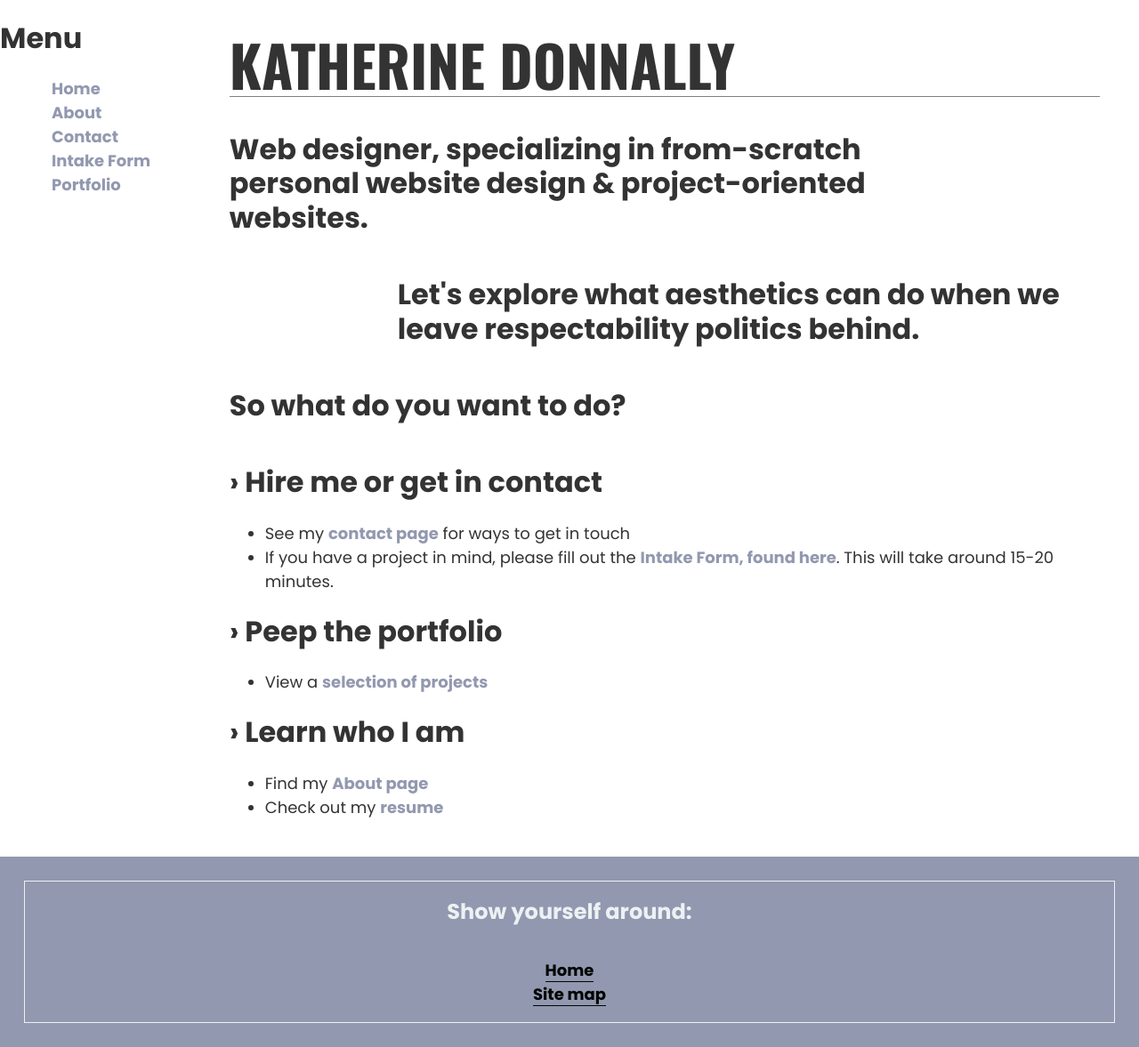
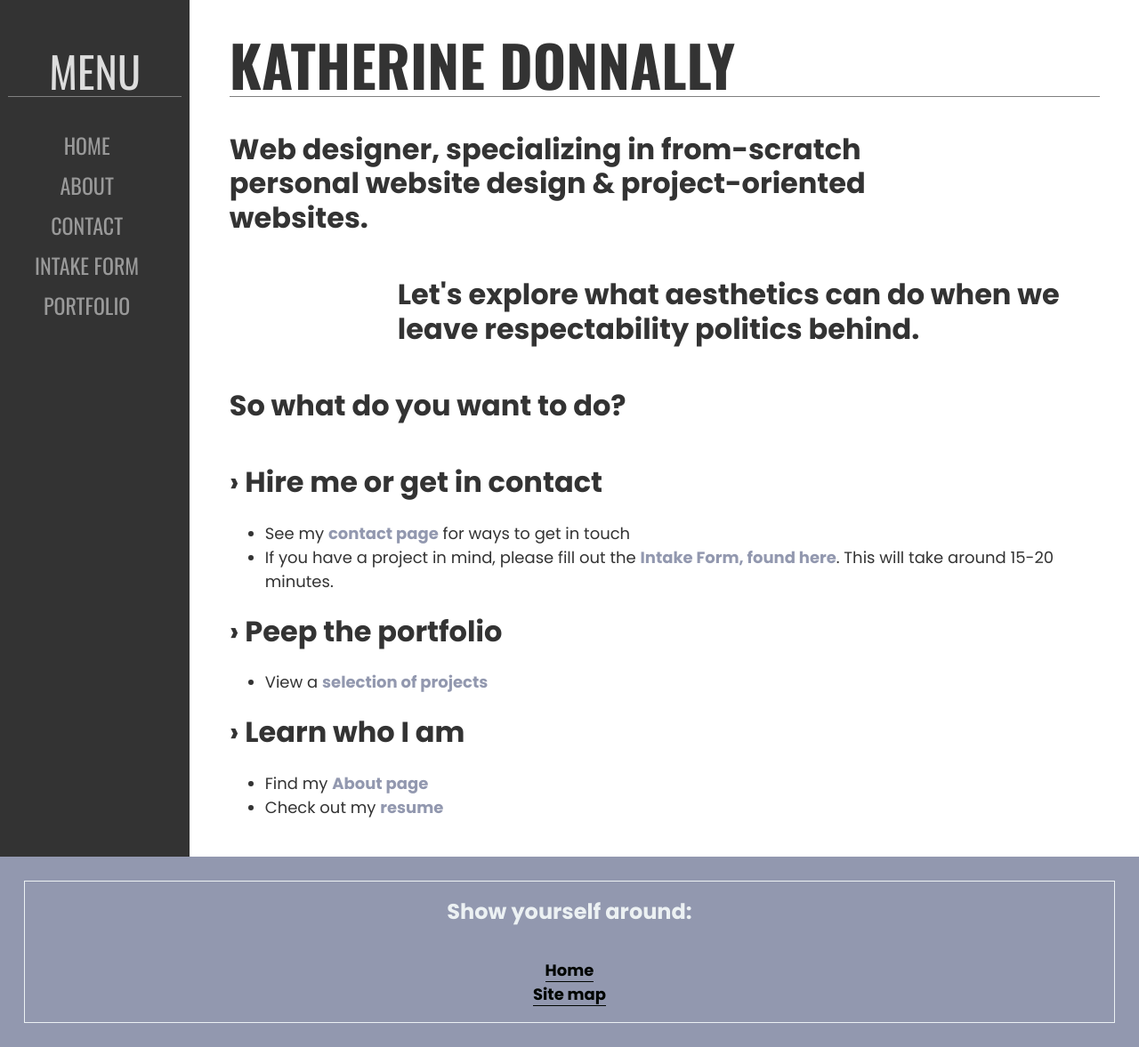
Before and after one commit to kbdonnally/katherinedoes.design, a Jekyll site: the page built from pages/real/new-home.html, in a window 1280 px wide. Shown: the whole page at 89% size. Built offline with Jekyll 4.4.1, drawn with Linux system fonts in a browser that asks for light colours.

Commit message:
Create file for new navigation & import it; set up basics on fxns
- Can change back and forth from vertical to horizontal just with
  CSS which is pretty cool!!

```diff
--- /dev/null
+++ b/assets/css/_sass/_nav/_new-nav.scss
@@ -0,0 +1,76 @@
+/* New Vertical Navigation: */
+
+.vertical-nav-wrapper {
+	grid-area: nav;
+	display: flex;
+	justify-content: flex-end;
+	height: 60px;
+	padding-top: 0;
+//	padding-right: 2rem;
+	background-color: $jet;
+	@media screen and (min-width: 600px) {
+		padding-right: 2rem;
+	}
+	@media screen and (min-width: 900px) {
+		flex-flow: column nowrap;
+		justify-content: flex-start;
+		height: 100%;
+		width: calc(100vw / 6);
+		padding-right: 0;
+	}
+}
+
+.vertical-nav__title {
+	position: relative;
+	padding: 0 4.167%;
+	h2 {
+		font-size: 3rem;
+		font-weight: 400;
+		line-height: 1;
+		margin: 0;
+		margin-top: 3.5rem;
+		padding-bottom: .25rem;
+		font-family: 'Oswald', sans-serif;
+		color: #ddd;
+		text-transform: uppercase;
+		text-align: center;
+		border-bottom: 1px solid $halfgray;
+	}
+	@media screen and (max-width: 899px) {
+		h2 {
+			display: none;
+		}
+	}
+}
+
+// ul
+.vertical-nav__list {
+	position: relative;
+	display: flex;
+	padding-left: 0;
+	@media screen and (min-width: 900px) {
+		flex-flow: column nowrap;
+		align-items: center;
+		padding: 1.5rem;
+	}
+}
+
+// li
+.nav-list__item {
+	list-style-type: none;
+	padding-left: 0;
+	height: 2.5em;
+	a {
+		padding: .5rem 0;
+		font-family: 'Oswald', sans-serif;
+		font-size: 1.5rem;
+		font-weight: 400;
+		line-height: 1;
+		color: hsl(0,0,60%);
+		text-transform: uppercase;
+		&:hover, &:focus {
+			color: $antiflashwhite;
+			border-bottom-width: 0;
+		}
+	}
+}
--- a/assets/css/style.scss
+++ b/assets/css/style.scss
@@ -26,6 +26,7 @@
 // nav:
 @import '_nav/footer';
 @import '_nav/nav';
+@import '_nav/new-nav';
 
 // pages:
 @import '_pages/about';
```
Also changed, not shown: 1 other file.
